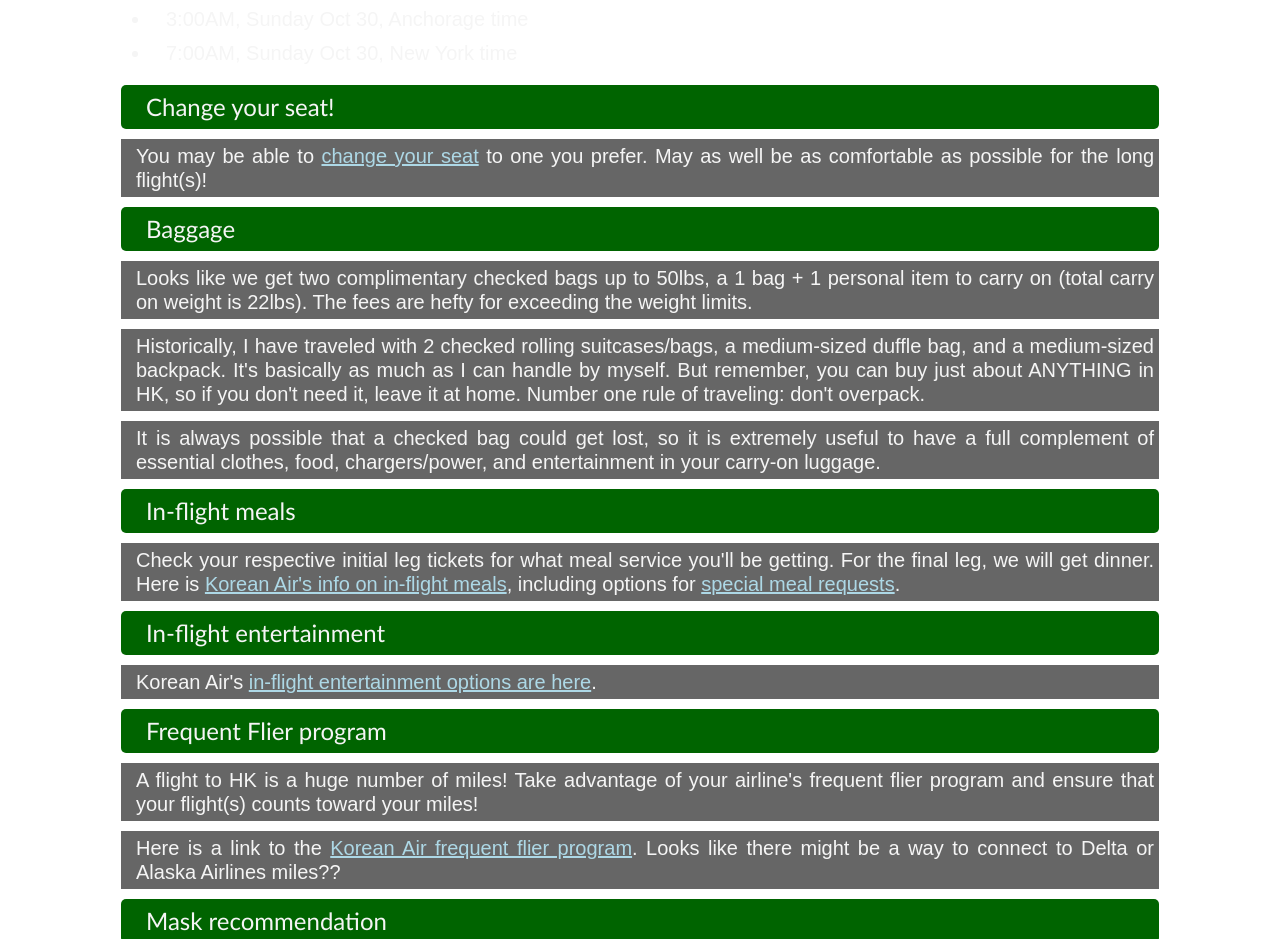
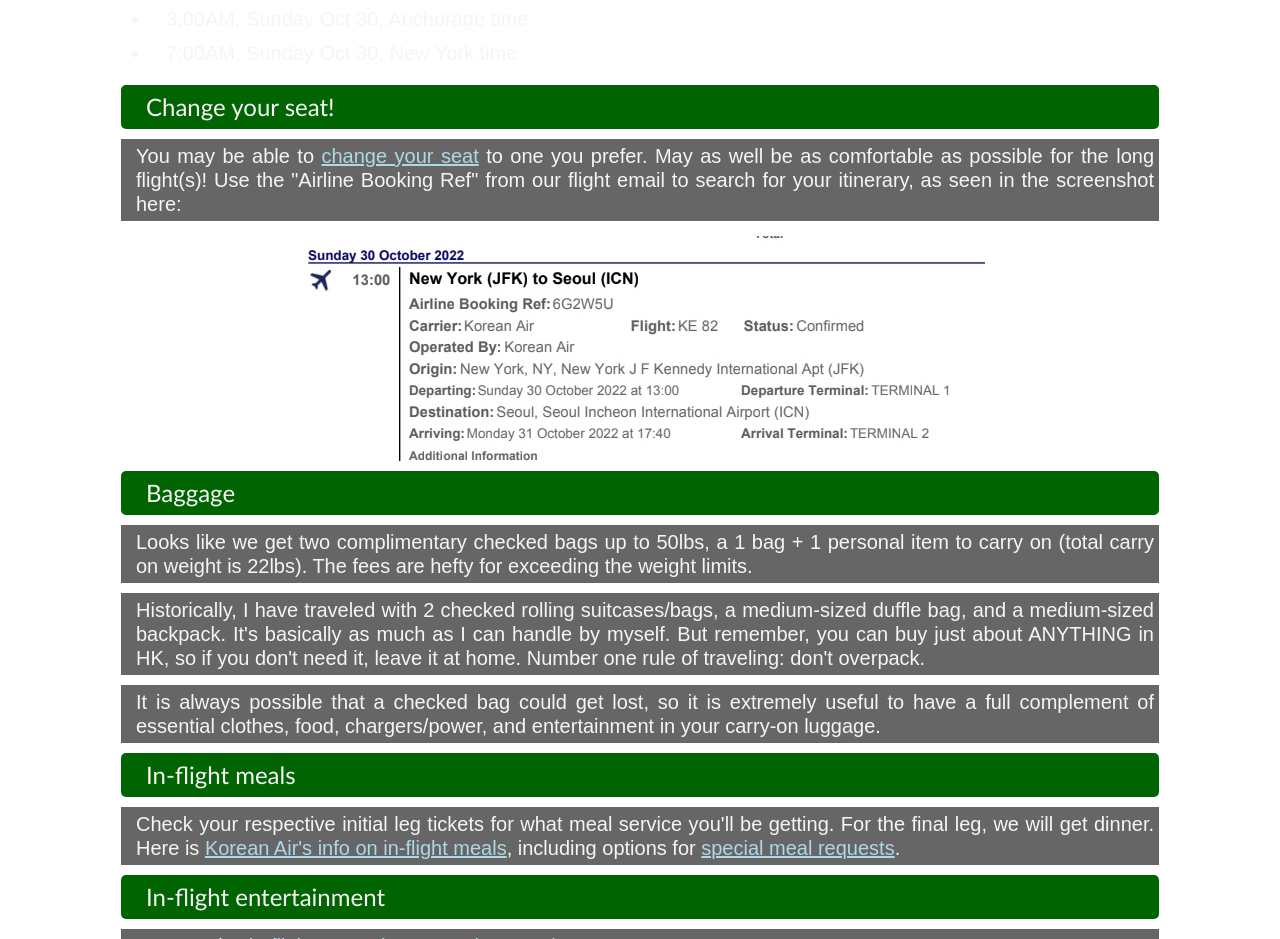
Before and after one commit to Bones81/hkdl_2023, a React (Create React App) app: page / in a window 1280 px wide. Shown: the part 5060-5999 px from the top of the page. Built offline with nearby package versions, Linux system fonts and the light colour scheme.

Commit message:
update flight info with itinerary pic

```diff
--- a/src/components/flying/flying.js
+++ b/src/components/flying/flying.js
@@ -12,7 +12,8 @@
                     <li>7:00AM, Sunday Oct 30, New York time</li>
                 </ul>
             <h3>Change your seat!</h3>
-                <p>You may be able to <a href="https://www.koreanair.com/reservation/search" target="_blank" rel="noreferrer">change your seat</a> to one you prefer. May as well be as comfortable as possible for the long flight(s)!</p>
+                <p>You may be able to <a href="https://www.koreanair.com/reservation/search" target="_blank" rel="noreferrer">change your seat</a> to one you prefer. May as well be as comfortable as possible for the long flight(s)! Use the "Airline Booking Ref" from our flight email to search for your itinerary, as seen in the screenshot here:</p>
+                <img className="list-pic" src="assets/flight_itinerary.jpg" />
             <h3>Baggage</h3>
                 <p>Looks like we get two complimentary checked bags up to 50lbs, a 1 bag + 1 personal item to carry on (total carry on weight is 22lbs). The fees are hefty for exceeding the weight limits.</p>
                 <p>Historically, I have traveled with 2 checked rolling suitcases/bags, a medium-sized duffle bag, and a medium-sized backpack. It's basically as much as I can handle by myself. But remember, you can buy just about ANYTHING in HK, so if you don't need it, leave it at home. Number one rule of traveling: don't overpack.</p>
```
Also changed, not shown: public/assets/flight_itinerary.jpg (added).
